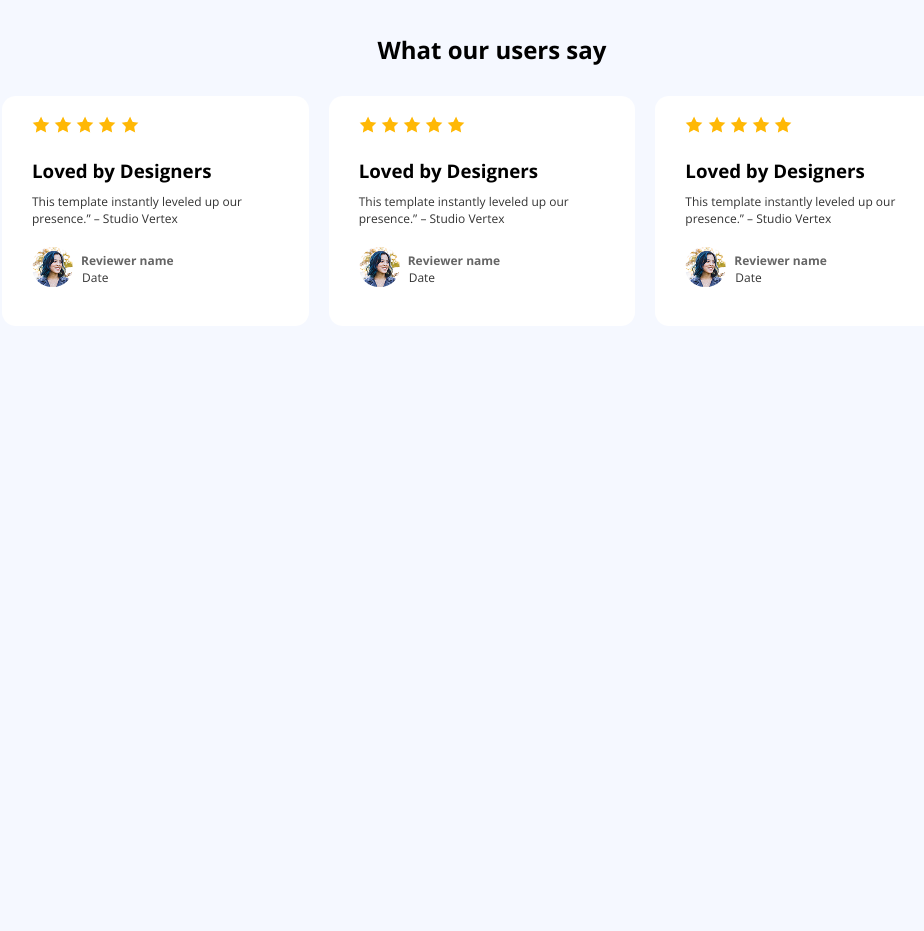
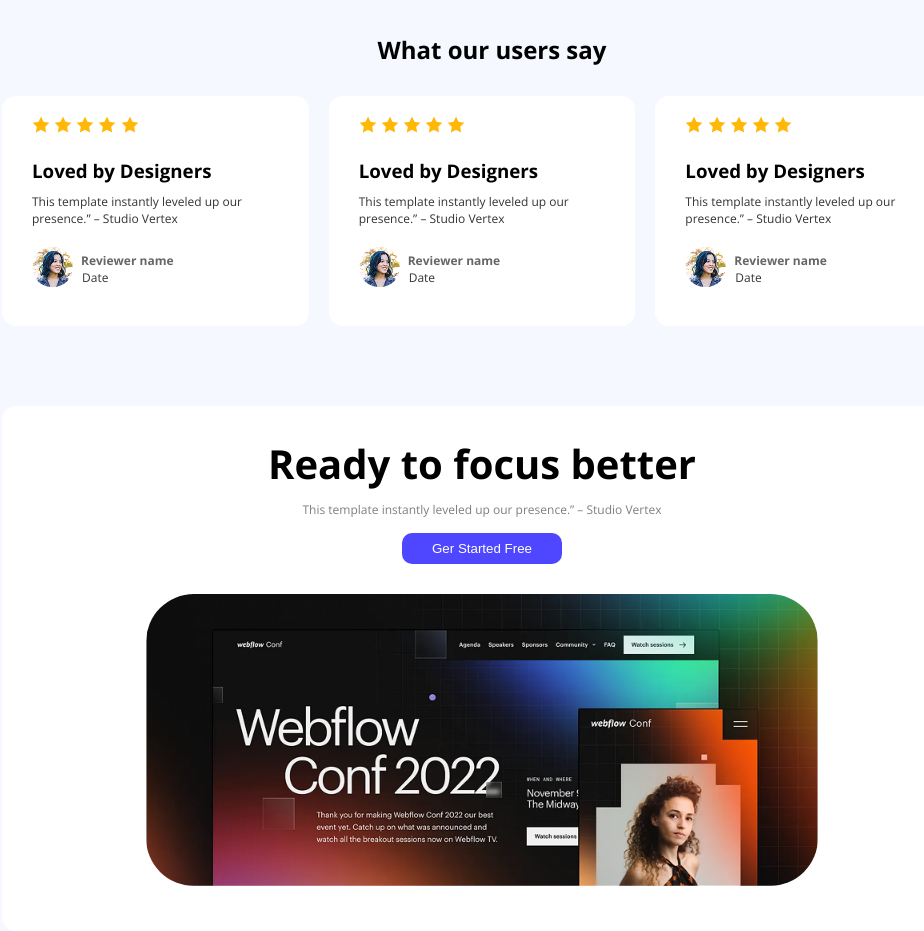
Before and after one commit to Riyadpro-dev/phero12Assignment1ByRiyad, a plain HTML site: page index.html in a window 1280 px wide. Shown: the part 1393-2324 px from the top of the page, without its empty margins (148-1072 px from the left). Before the commit the page ends 1799 px from the top, so only its background shows below. Drawn offline with nearby package versions, Linux system fonts and the light colour scheme.

Commit message:
banner lool alike section added

```diff
--- a/index.html
+++ b/index.html
@@ -122,6 +122,17 @@
             </div>
         </section>
 
+           <section class="midcontent1">
+            <div class="topcontent">
+                <h2>Ready to focus better</h2>
+                <p>This template instantly leveled up our presence.” – Studio Vertex</p>
+                <button class="btn1">Ger Started Free</button>
+            </div>
+            <div class="bottomcontent">
+                <img src="Assets/wc-big.png" alt="image">
+            </div>
+        </section>
+
     </main>
 
     <footer>
--- a/style.css
+++ b/style.css
@@ -235,3 +235,39 @@ color: WHITE;
     opacity: 80%;
     padding-bottom: 20px;
 }
+
+
+/* banner like  */
+
+.midcontent1{
+    background-color: white;
+    width: 75%;
+    margin-left: 150px;
+    border-radius: 14px;
+    padding-bottom: 40px;
+
+}
+
+
+.topcontent{
+    text-align: center;
+    padding: 30px;
+
+}
+.topcontent h2{
+    font-size: 40px;
+    padding-bottom: 10px;
+}
+.topcontent p{
+    font-size: 12px;
+    opacity: 50%;
+    padding-bottom: 15px;
+}
+
+.bottomcontent{
+    text-align: center;
+}
+.bottomcontent img{
+    width: 70%;
+    border-radius: 48px;
+}
```
